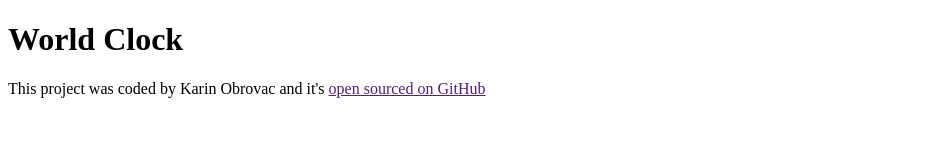
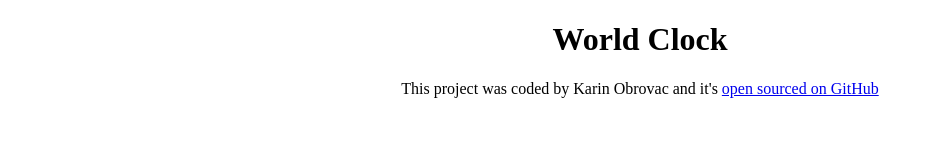
Before and after one commit to kobrovac/world-clock, a plain HTML site: page index.html in a window 1280 px wide. Shown: the whole page, without its empty margins (0-934 px from the left). Drawn offline with nearby package versions, Linux system fonts and the light colour scheme.

Commit message:
Added the link to GitHub repository

```diff
--- a/css/style.css
+++ b/css/style.css
@@ -0,0 +1,7 @@
+h1 {
+    text-align: center;
+}
+
+footer {
+    text-align: center;
+}
--- a/index.html
+++ b/index.html
@@ -5,13 +5,14 @@
     <meta http-equiv="X-UA-Compatible" content="IE=edge">
     <meta name="viewport" content="width=device-width, initial-scale=1.0">
     <link rel="stylesheet" href="css/style.css">
+    <script src="https://cdnjs.cloudflare.com/ajax/libs/moment.js/2.29.4/moment.min.js"></script>
     <title>World Clock - Karin Obrovac</title>
 </head>
 <body>
     <h1>World Clock</h1>
 
     <footer>This project was coded by Karin Obrovac and it's
-        <a href="">open sourced on GitHub</a></footer>
+        <a href="https://github.com/kobrovac/world-clock" target="_blank">open sourced on GitHub</a></footer>
 
         <script src="js/index.js"></script>
 </body>
```
